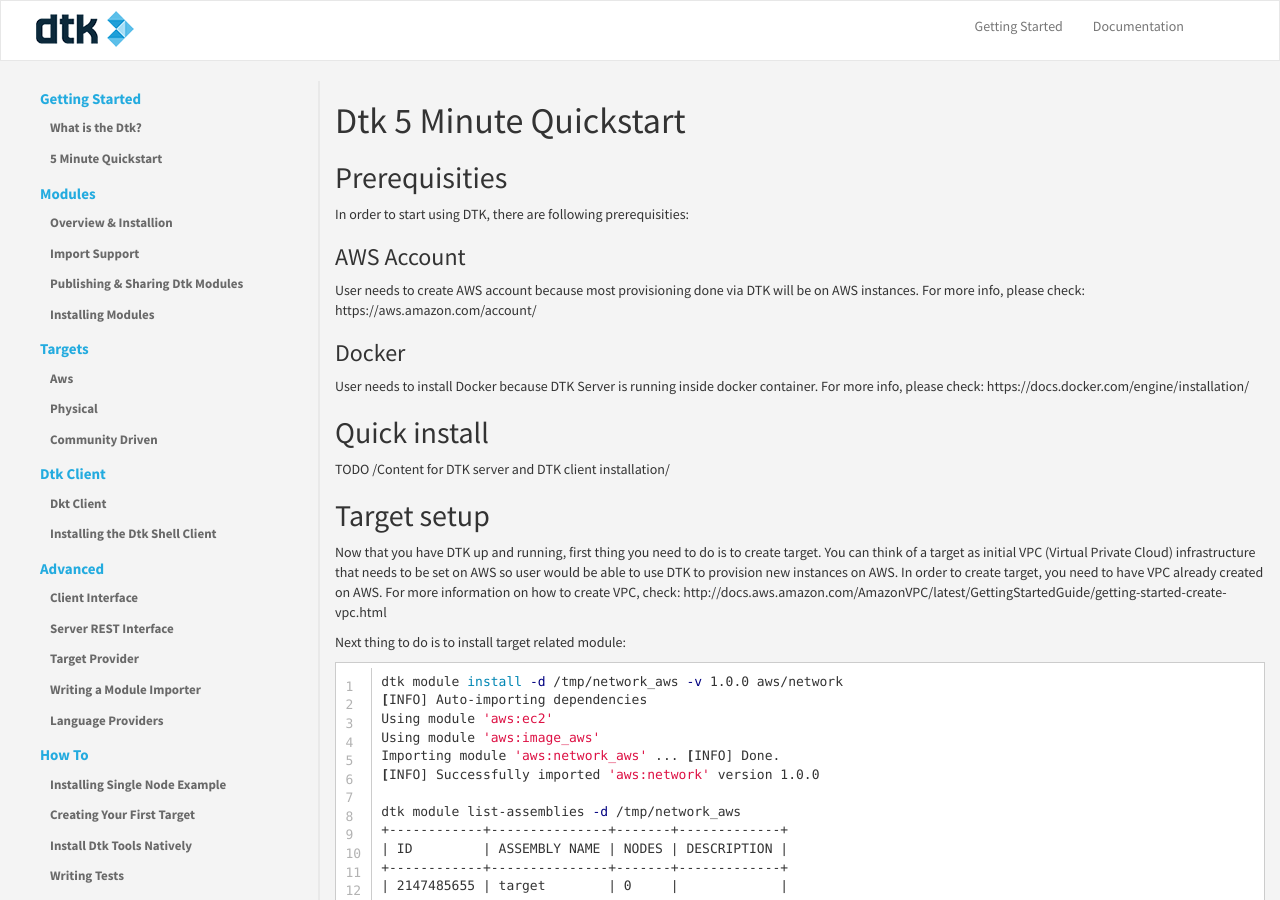
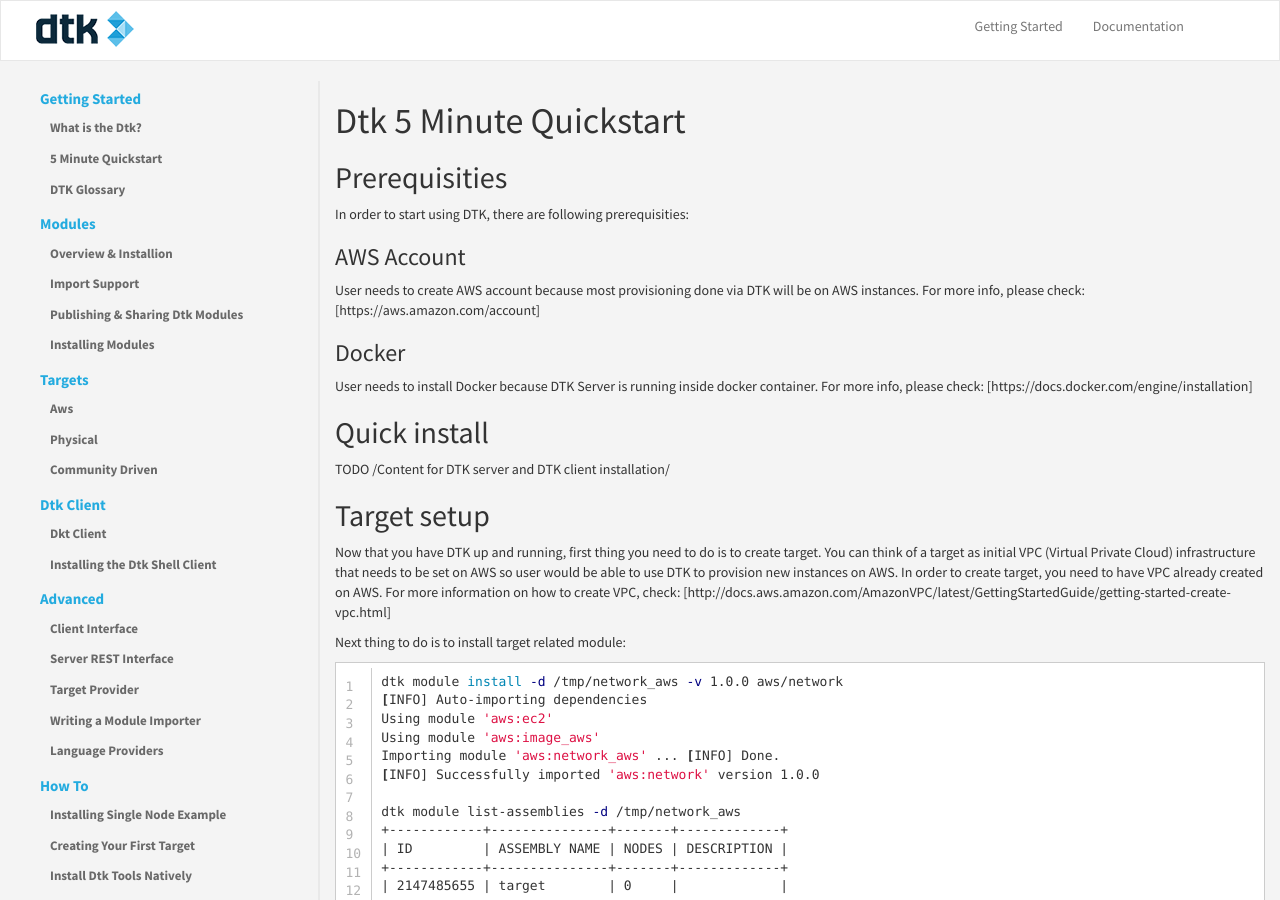
Before and after one commit to dtk/dtk-docs-v1, a Jekyll site: the page built from _getting-started/5-min-quickstart.md, in a window 1280 px wide and 900 px high. Built offline with Jekyll 4.4.1, drawn with Linux system fonts in a browser that asks for light colours.

Commit message:
added glossary

```diff
--- a/_getting-started/5-min-quickstart.md
+++ b/_getting-started/5-min-quickstart.md
@@ -9,16 +9,16 @@ order: 20
 In order to start using DTK, there are following prerequisities:
 
 ### AWS Account
-User needs to create AWS account because most provisioning done via DTK will be on AWS instances. For more info, please check: https://aws.amazon.com/account/
+User needs to create AWS account because most provisioning done via DTK will be on AWS instances. For more info, please check: [https://aws.amazon.com/account]
 
 ### Docker
-User needs to install Docker because DTK Server is running inside docker container. For more info, please check: https://docs.docker.com/engine/installation/
+User needs to install Docker because DTK Server is running inside docker container. For more info, please check: [https://docs.docker.com/engine/installation]
 
 ## Quick install
 TODO /Content for DTK server and DTK client installation/
 
 ## Target setup
-Now that you have DTK up and running, first thing you need to do is to create target. You can think of a target as initial VPC (Virtual Private Cloud) infrastructure that needs to be set on AWS so user would be able to use DTK to provision new instances on AWS. In order to create target, you need to have VPC already created on AWS. For more information on how to create VPC, check: http://docs.aws.amazon.com/AmazonVPC/latest/GettingStartedGuide/getting-started-create-vpc.html
+Now that you have DTK up and running, first thing you need to do is to create target. You can think of a target as initial VPC (Virtual Private Cloud) infrastructure that needs to be set on AWS so user would be able to use DTK to provision new instances on AWS. In order to create target, you need to have VPC already created on AWS. For more information on how to create VPC, check: [http://docs.aws.amazon.com/AmazonVPC/latest/GettingStartedGuide/getting-started-create-vpc.html]
 
 Next thing to do is to install target related module:
 
```
Also changed, not shown: _getting-started/dtk-glossary.md (added, +19 -0 lines).
